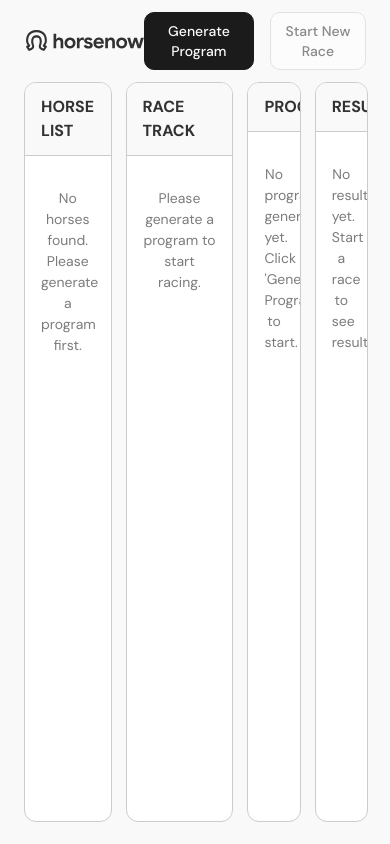
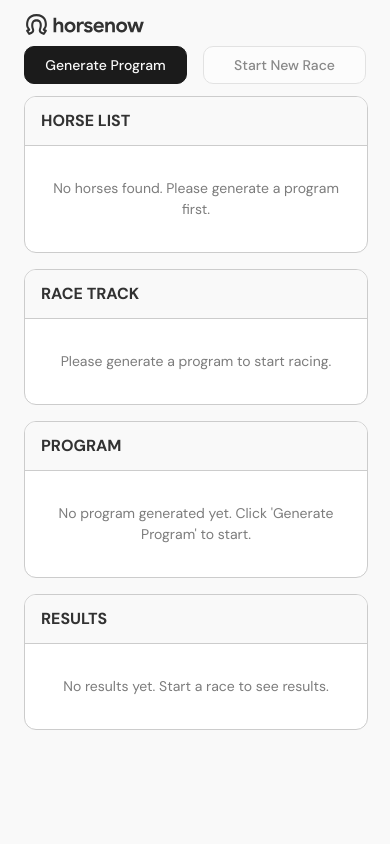
Before and after one commit to BurakGur/horse-racing-game, a Vue app: page / in a window 390 px wide. Built offline with nearby package versions, Linux system fonts and the light colour scheme.

Commit message:
added responsive design

```diff
--- /dev/null
+++ b/src/assets/style/mixin/media-query.scss
@@ -0,0 +1,9 @@
+$breakpoint-md: 1080px;
+
+@mixin respond-to($size) {
+  @if $size == md {
+    @media (max-width: $breakpoint-md) {
+      @content;
+    }
+  }
+}
--- a/src/components/Button/Button.component.vue
+++ b/src/components/Button/Button.component.vue
@@ -19,6 +19,8 @@ withDefaults(defineProps<Props>(), {
 </script>
 
 <style scoped lang="scss">
+@use '@/assets/style/mixin/media-query.scss' as *;
+
 .button {
   display: flex;
   align-items: center;
@@ -34,6 +36,10 @@ withDefaults(defineProps<Props>(), {
     background-color 0.3s ease,
     color 0.3s ease,
     opacity 0.3s ease;
+
+  @include respond-to(md) {
+    width: 100%;
+  }
 
   &:hover {
     opacity: 0.8;
--- a/src/components/Header/Header.component.vue
+++ b/src/components/Header/Header.component.vue
@@ -3,7 +3,7 @@
     <img class="header__logo" src="../../assets/images/horsenow-logo.svg" alt="horsenow" />
     <nav class="header__nav">
       <Button variant="primary" @click="handleGenerateProgram">Generate Program</Button>
-      <Button variant="secondary" @click="toggleStartPause" :disabled="!isProgramGenerated">
+      <Button variant="secondary" @click="toggleStartPause" :disabled="!isProgramGenerated || currentRoundNo > 6">
         {{ isRacing ? (isPaused ? 'Resume' : 'Pause') : 'Start New Race' }}
       </Button>
     </nav>
@@ -20,8 +20,7 @@ const store = useStore()
 const isRacing = computed(() => store.state.isRacing)
 const isPaused = computed(() => store.state.isPaused)
 const isProgramGenerated = computed(() => store.state.isProgramGenerated)
-const currentRound = computed(() => store.getters.currentRound)
-const totalRounds = computed(() => store.getters.totalRounds)
+const currentRoundNo = computed(() => store.state.currentRoundNo)
 
 const handleGenerateProgram = () => {
   store.dispatch('generateNewProgram')
@@ -41,11 +40,18 @@ const toggleStartPause = () => {
 </script>
 
 <style scoped lang="scss">
+@use '@/assets/style/mixin/media-query.scss' as *;
 .header {
   display: flex;
   justify-content: space-between;
   align-items: center;
   padding: 0.75rem 1.5rem;
+
+  @include respond-to(md) {
+    flex-direction: column;
+    align-items: flex-start;
+    gap: 0.5rem;
+  }
 }
 
 .header__logo {
@@ -56,5 +62,9 @@ const toggleStartPause = () => {
 .header__nav {
   display: flex;
   gap: 1rem;
+
+  @include respond-to(md) {
+    width: 100%;
+  }
 }
 </style>
--- a/src/components/List/HorseList.component.vue
+++ b/src/components/List/HorseList.component.vue
@@ -35,13 +35,9 @@ const horses = computed(() => store.state.allHorses)
 </script>
 
 <style scoped lang="scss">
+@use '@/assets/style/mixin/media-query.scss' as *;
+
 .horse-list {
-  background-color: var(--color-white);
-  border-radius: 0.75rem;
-  border: 1px solid var(--color-gray-200);
-  height: 100%;
-  overflow: hidden;
-
   &__title {
     font-size: var(--text-base);
     font-weight: 700;
@@ -55,6 +51,10 @@ const horses = computed(() => store.state.allHorses)
   &__table-wrapper {
     overflow: auto;
     height: 100%;
+
+    @include respond-to(md) {
+      max-height: 20rem;
+    }
   }
 
   &__table-body {
--- a/src/components/List/ProgramList.component.vue
+++ b/src/components/List/ProgramList.component.vue
@@ -31,9 +31,15 @@ const currentRoundNo = computed(() => store.state.currentRoundNo)
 </script>
 
 <style scoped lang="scss">
+@use '@/assets/style/mixin/media-query.scss' as *;
+
 .program-list {
   display: flex;
   flex-direction: column;
+
+  @include respond-to(md) {
+    max-height: 20rem;
+  }
 
   &__horses {
     display: flex;
--- a/src/components/List/ResultList.component.vue
+++ b/src/components/List/ResultList.component.vue
@@ -32,9 +32,15 @@ const results = computed(() => store.state.results)
 </script>
 
 <style scoped lang="scss">
+@use '@/assets/style/mixin/media-query.scss' as *;
+
 .result-list {
   display: flex;
   flex-direction: column;
+
+  @include respond-to(md) {
+    max-height: 20rem;
+  }
 
   &__round-number {
     font-weight: 600;
--- a/src/layouts/Main.layout.vue
+++ b/src/layouts/Main.layout.vue
@@ -27,11 +27,18 @@ import RaceTrackCard from '../components/Card/RaceTrackCard.component.vue'
 </script>
 
 <style scoped lang="scss">
+@use '@/assets/style/mixin/media-query.scss' as *;
+
 .main-layout {
   display: flex;
   flex-direction: column;
   height: 100vh;
   max-height: 100vh;
+
+  @include respond-to(md) {
+    height: auto;
+    max-height: none;
+  }
 }
 
 .main-layout__container {
@@ -41,25 +48,45 @@ import RaceTrackCard from '../components/Card/RaceTrackCard.component.vue'
   flex: 1;
   padding: 0 1.5rem 1.5rem;
   gap: 1rem;
+
+  @include respond-to(md) {
+    flex-direction: column;
+    overflow: scroll;
+  }
 }
 
 .main__horse-list {
   max-width: 25%;
   flex: 1;
-  max-height: 100%;
+
+  @include respond-to(md) {
+    max-width: 100%;
+  }
 }
 
 .main__race-track {
   flex: 1;
+
+  @include respond-to(md) {
+    width: 100%;
+  }
 }
 
 .main__program-list {
   max-width: 15%;
   flex: 1;
+
+  @include respond-to(md) {
+    max-width: 100%;
+  }
 }
 
 .main__result-list {
   max-width: 15%;
   flex: 1;
+
+  @include respond-to(md) {
+    max-width: 100%;
+  }
 }
 </style>
```
